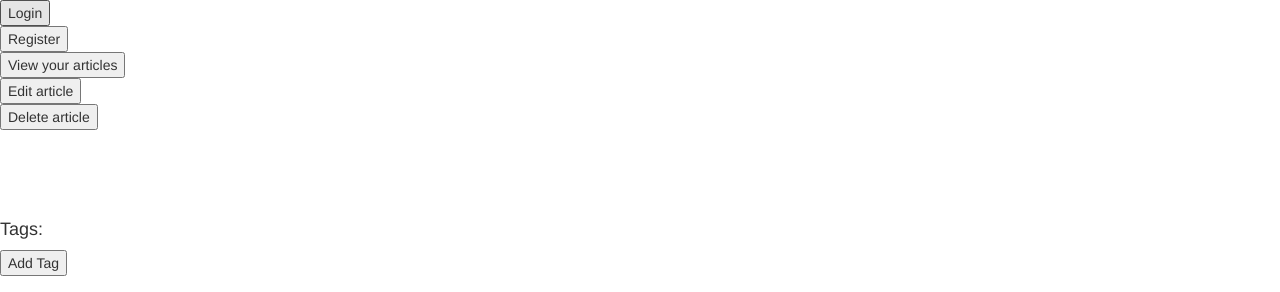
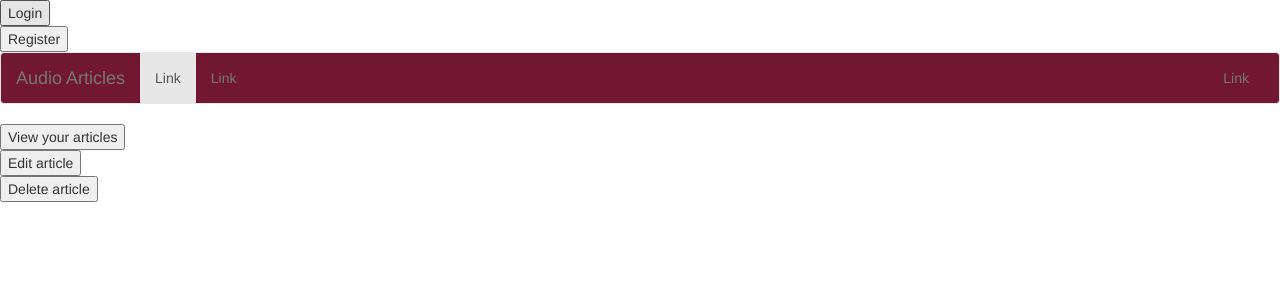
Before and after one commit to kalliefriedman/audio_articles, a Flask app: template templates/article_closeup.html in a window 1280 px wide. Shown: the top 292 px of the page. Run offline with Flask 2, Linux system fonts and the light colour scheme; the template is opened without the code that fills it, so the values that code supplies are empty; some libraries are stand-ins or nearby versions.

Commit message:
committing inital CSS styling

```diff
--- a/server.py
+++ b/server.py
@@ -208,7 +208,10 @@
 def article_closeup(article_id):
     """Takes in an article ID and displays that article for playback and edit purposes"""
     user_id_value = session.get("user_id")
+    article_id = int(article_id)
+    print type(article_id)
     article_object = Article.query.filter_by(article_id=article_id).first()
+    print article_object
     if user_id_value:
         if article_object.user_id == int(user_id_value):
             boto_session = BotoSession(profile_name="adminuser")
@@ -248,18 +251,16 @@
 
     if tag_value == "All Articles":
         user_tagged_articles = Article.query.filter_by(user_id=user_id_value).all()
-        print user_tagged_articles
         for article in user_tagged_articles:
             user_tagged_articles_values[article.article_id] = article.article_title
     else:
         tag_object = Tag.query.filter_by(tag_value=tag_value).first()
-        print tag_object
         user_tagged_articles = tag_object.articles_with_tag(user_id_value)
         print user_tagged_articles[0]
         # articles_for_tag = tag_object.articles
         # article_objects = articles_for_tag.filter_by(user_id=user_id_value).all()
         for article in user_tagged_articles:
-            user_tagged_articles_values[article.user_id] = article.article_title
+            user_tagged_articles_values[article.article_id] = article.article_title
     # article_objects = Article.query.filter(Article.tags.any(Tagging.tag_value == tag_label), Article.user_id == user_id_value).all()
     # db.session.query(Article).join(Tagging).filter(Tagging)
     return jsonify(user_tagged_articles_values)
--- a/static/audio_articles.css
+++ b/static/audio_articles.css
@@ -0,0 +1,3 @@
+.navbar {
+    background-color: #711731;
+}
--- a/templates/article_closeup.html
+++ b/templates/article_closeup.html
@@ -9,6 +9,37 @@
 {% endblock %}
 
 {% block content %}
+
+<nav class="navbar navbar-default">
+  <div class="container-fluid">
+    <!-- Brand and toggle get grouped for better mobile display -->
+    <div class="navbar-header">
+      <button type="button" class="navbar-toggle collapsed" data-toggle="collapse" data-target="#bs-example-navbar-collapse-1" aria-expanded="false">
+        <span class="sr-only">Toggle navigation</span>
+        <span class="icon-bar"></span>
+        <span class="icon-bar"></span>
+        <span class="icon-bar"></span>
+      </button>
+      <a class="navbar-brand" href="#">Audio Articles</a>
+    </div>
+
+    <!-- Collect the nav links, forms, and other content for toggling -->
+    <div class="collapse navbar-collapse" id="bs-example-navbar-collapse-1">
+      <ul class="nav navbar-nav">
+        <li class="active"><a href="#">Link <span class="sr-only">(current)</span></a></li>
+        <li><a href="#">Link</a></li>
+          </ul>
+        </li>
+      </ul>
+
+      <ul class="nav navbar-nav navbar-right">
+        <li><a href="#">Link</a></li>
+      </ul>
+    </div><!-- /.navbar-collapse -->
+  </div><!-- /.container-fluid -->
+</nav>
+
+
 {% with messages = get_flashed_messages() %}
   {% if messages %}
     <ul class=flashes>
--- a/templates/base.html
+++ b/templates/base.html
@@ -1,18 +1,23 @@
 <!doctype html>
 <html>
+
   <head>
     <title>
       {% block title %}
         Put your title here
       {% endblock %}
     </title>
+
+    <link rel="stylesheet" href="https://maxcdn.bootstrapcdn.com/bootstrap/3.3.7/css/bootstrap.min.css" integrity="sha384-BVYiiSIFeK1dGmJRAkycuHAHRg32OmUcww7on3RYdg4Va+PmSTsz/K68vbdEjh4u" crossorigin="anonymous">
+    <link rel="stylesheet" type="text/css" href="/static/audio_articles.css">
     <script src="https://code.jquery.com/jquery-3.2.1.js"
-      integrity="sha256-DZAnKJ/6XZ9si04Hgrsxu/8s717jcIzLy3oi35EouyE="
-      crossorigin="anonymous">
-    </script>
-    <link rel="stylesheet" href="https://maxcdn.bootstrapcdn.com/bootstrap/3.3.7/css/bootstrap.min.css" integrity="sha384-BVYiiSIFeK1dGmJRAkycuHAHRg32OmUcww7on3RYdg4Va+PmSTsz/K68vbdEjh4u" crossorigin="anonymous">
-    <script src="https://maxcdn.bootstrapcdn.com/bootstrap/3.3.7/js/bootstrap.min.js" integrity="sha384-Tc5IQib027qvyjSMfHjOMaLkfuWVxZxUPnCJA7l2mCWNIpG9mGCD8wGNIcPD7Txa" crossorigin="anonymous"></script>
+    integrity="sha256-DZAnKJ/6XZ9si04Hgrsxu/8s717jcIzLy3oi35EouyE="
+    crossorigin="anonymous"></script>
+
     {% block page_specific_js %}
+
+
+
 
     {% endblock %}
   </head>
@@ -34,7 +39,9 @@
 
     {% block content %}
       Put your content here
+
     {% endblock %}
 
+      <script src="https://maxcdn.bootstrapcdn.com/bootstrap/3.3.7/js/bootstrap.min.js" integrity="sha384-Tc5IQib027qvyjSMfHjOMaLkfuWVxZxUPnCJA7l2mCWNIpG9mGCD8wGNIcPD7Txa" crossorigin="anonymous"></script>
   </body>
 </html>
--- a/tests.py
+++ b/tests.py
@@ -163,6 +163,10 @@
         result = self.client.post('/delete-tag', data={"tag_id": "1", "article_id": "1"})
         self.assertEqual(result.status_code, 200)
 
+    def testUserProfile(self):
+        result = self.client.get('/user-profile')
+        self.assertEqual(result.status_code, 200)
+
 
 class TestDatabase(unittest.TestCase):
     """Flask tests that use the database."""
```
Also changed, not shown: templates/user_articles.html (+59 -0 lines), 1 other file.
